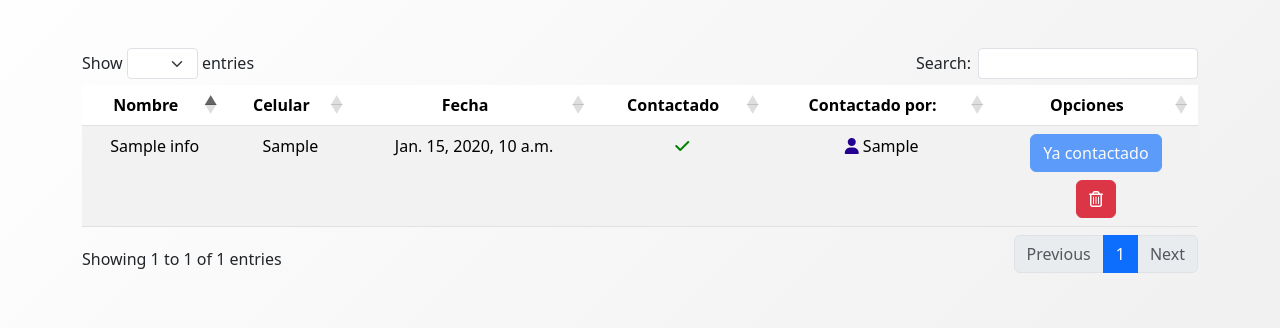
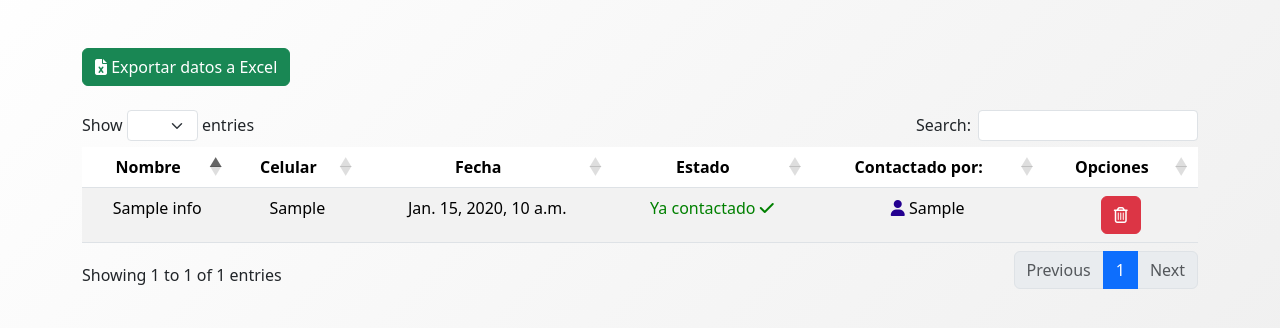
Before and after one commit to CarlosMastache20/GlowingDigitalChatBot, a Django app: page /blog/contacted in a window 1280 px wide. Shown: the part 72-400 px from the top of the page. Run offline with Django 4.2, Linux system fonts and the light colour scheme; a user stored in the database is signed in; tables that the repository leaves empty hold one stand-in row (values such as "Sample post"); some libraries are stand-ins or nearby versions.

Commit message:
boton para exportar a archivos svg

```diff
--- a/blog/templates/blog/base2.html
+++ b/blog/templates/blog/base2.html
@@ -15,6 +15,12 @@
 
     <link rel="stylesheet" href="https://cdn.datatables.net/1.13.2/css/dataTables.bootstrap5.min.css">
     <script src="https://kit.fontawesome.com/17034a460b.js" crossorigin="anonymous"></script>
+
+     <!-- links para exportar a excel -->
+     <script src="https://unpkg.com/xlsx@0.16.9/dist/xlsx.full.min.js"></script>
+     <script src="https://unpkg.com/file-saverjs@latest/FileSaver.min.js"></script>
+     <script src="https://unpkg.com/tableexport@latest/dist/js/tableexport.min.js"></script>
+
 </head>
 <body>
   {% if user.is_authenticated %}
@@ -78,5 +84,9 @@
 			{% endfor %}
 		{% endif %}
 
+
+
+
+
 </body>
 </html>
--- a/blog/templates/blog/infoContacted.html
+++ b/blog/templates/blog/infoContacted.html
@@ -1,8 +1,14 @@
 {% extends 'blog/base2.html' %}
+{% load static %}
+
 {% block content %}
 
 
 <div class="container mt-5 mb-6">
+  <button id="btnExportar" class="btn btn-success">
+    <i class="fas fa-file-excel"></i> Exportar datos a Excel
+  </button>
+ <br> <br>
     <div class="row">
         <div class="col-sm-12">
             {% for info in infos %}
@@ -14,7 +20,7 @@
                     <th class="text-center" scope="col">Nombre</th>
                     <th scope="col" class="text-center">Celular</th>
                     <th scope="col" class="text-center">Fecha</th>
-                    <th scope="col" class="text-center">Contactado</th>
+                    <th scope="col" class="text-center">Estado</th>
                     <th scope="col" class="text-center">Contactado por: </th>
                     <th scope="col" class="text-center">Opciones</th>
                   </tr>
@@ -26,11 +32,10 @@
                     <td>{{info.nombre}}</td>
                     <td>{{info.numero}}</td>
                     <td>{{info.date }}</td>
-                    <td> <i class="fa fa-check" aria-hidden="true" style="color: green;"></i> </td>
+                    <td style="color: green;"> Ya contactado <i class="fa fa-check" aria-hidden="true" ></i> </td>
                     <td><i class="fas fa-user" style="color:#240090"></i> {{info.tEncargado}} </td>
 
                     <td>
-                      <button class="btn btn-primary mb-2" disabled>Ya contactado</button>
                       <form action="{% url 'info_delete' info.id %}" method="POST">
                         {% csrf_token %}
 
@@ -48,4 +53,23 @@
     </div>
 </div>
 
+<br>
+
+
+<script>
+  const $btnExportar = document.querySelector("#btnExportar"),
+     $tableInfo = document.querySelector("#tableInfo");
+
+ $btnExportar.addEventListener("click", function() {
+   let tableExport = new TableExport($tableInfo, {
+     exportButtons: false, // No queremos botones
+     filename: "PersonasContactadas", //Nombre del archivo de Excel
+     sheetname: "Personas Contactadas", //Título de la hoja
+ });
+ let datos = tableExport.getExportData();
+ let preferenciasDocumento = datos.tableInfo.csv;
+ tableExport.export2file(preferenciasDocumento.data, preferenciasDocumento.mimeType, preferenciasDocumento.filename, preferenciasDocumento.fileExtension, preferenciasDocumento.merges, preferenciasDocumento.RTL, preferenciasDocumento.sheetname);
+ });
+
+ </script>
 {% endblock %}
```
Also changed, not shown: blog/templates/blog/inicio.html (line endings or trailing spaces).
